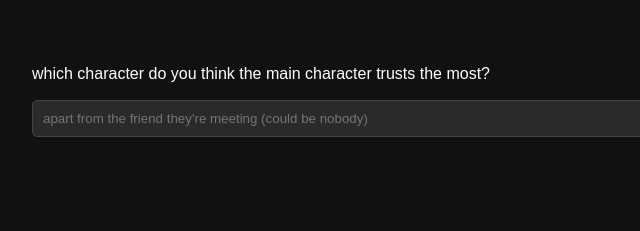
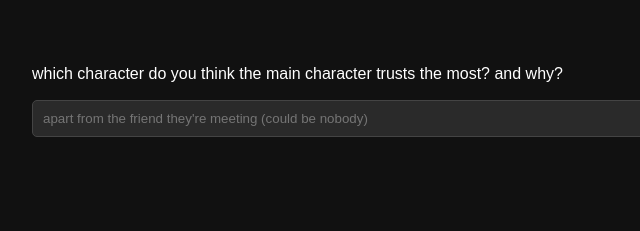
Before and after one commit to sammy2801/utopia, a plain HTML site: page scene3.html in a window 1280 px wide. Shown: the part 1111-1342 px from the top of the page, 258-898 px from the left. Drawn offline with Linux system fonts and the light colour scheme.

Commit message:
Update scene3.html

```diff
--- a/scene3.html
+++ b/scene3.html
@@ -48,7 +48,7 @@
       </select><br><br>
 
       <label for="trustedCharacter">
-        which character do you think {{name}} trusts the most?
+        which character do you think {{name}} trusts the most? and why?
       </label><br>
       <input type="text" id="trustedCharacter" placeholder="apart from the friend they're meeting (could be nobody)"><br><br>
 
```
